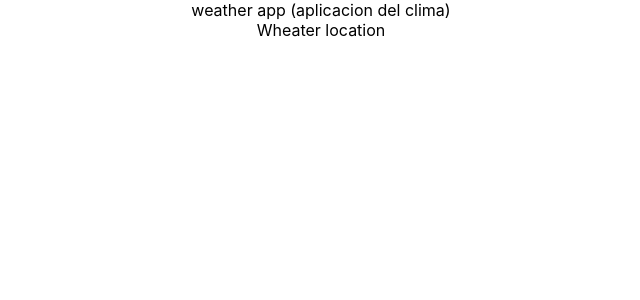
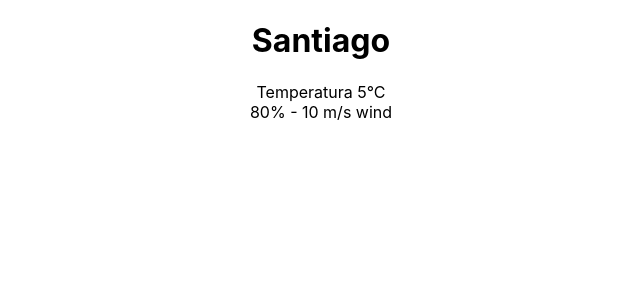
Before and after one commit to AriaGGosu/React-JS-Redux-ES6, a React (Create React App) app: page / in a window 1280 px wide. Shown: the top 300 px of the page, without its empty margins (319-959 px from the left). Built offline with nearby package versions, Linux system fonts and the light colour scheme.

Commit message:
adding new files to repository

```diff
--- a/src/App.js
+++ b/src/App.js
@@ -1,12 +1,10 @@
 import React, { Component } from 'react';
-import logo from './logo.svg';
 import './App.css';
 import WeatherLocation from "./components/WeatherLocation";
 
 function App() {
   return (
     <div className="App">
-      weather app (aplicacion del clima)
       <WeatherLocation/>
     </div>
   );
--- a/src/components/WeatherLocation.js
+++ b/src/components/WeatherLocation.js
@@ -1,7 +1,12 @@
 import React from "react";
+import Location from "./weatherComponent/Location";
+import WeatherData from "./weatherComponent/WeatherData";
 
 const WeatherLocation = () => (
-    <div>Wheater location</div>
+    <div>
+        <Location city="Santiago"></Location>
+        <WeatherData></WeatherData>
+    </div>
 )
 
 export default WeatherLocation;
--- /dev/null
+++ b/src/components/weatherComponent/Location.js
@@ -0,0 +1,12 @@
+import React , { Component } from "react";
+
+const Location = (props) => {
+    const { city } = props;
+    return (
+        <div>
+            <h1>{ city }</h1>
+        </div>
+    )
+}
+
+export default Location;
--- /dev/null
+++ b/src/components/weatherComponent/WeatherData.js
@@ -0,0 +1,14 @@
+import React , { Component } from "react";
+import WeatherTemperature from "./weatherDataComponent/WeatherTemperature";
+import WeatherExtraInfo from "./weatherDataComponent/WeatherExtraInfo";
+
+const WeatherData = () => {
+    return (
+        <div>
+            <WeatherTemperature/>
+            <WeatherExtraInfo humidity={80} wind={"10 m/s"}/>
+        </div>
+    )
+}
+
+export default WeatherData;
--- /dev/null
+++ b/src/components/weatherComponent/weatherDataComponent/WeatherExtraInfo.js
@@ -0,0 +1,10 @@
+import React from "react";
+
+const WeatherExtraInfo = ({humidity, wind}) => (
+    <div>
+        <span>{humidity + "% - "}</span>
+        <span>{wind + " wind"}</span>
+    </div>
+)
+
+export default WeatherExtraInfo;
--- /dev/null
+++ b/src/components/weatherComponent/weatherDataComponent/WeatherTemperature.js
@@ -0,0 +1,7 @@
+import React from "react"
+
+const WeatherTemperature = () => (
+    <div> Temperatura 5°C</div>
+)
+
+export default WeatherTemperature;
```
Also changed, not shown: src/logo.svg (deleted).
